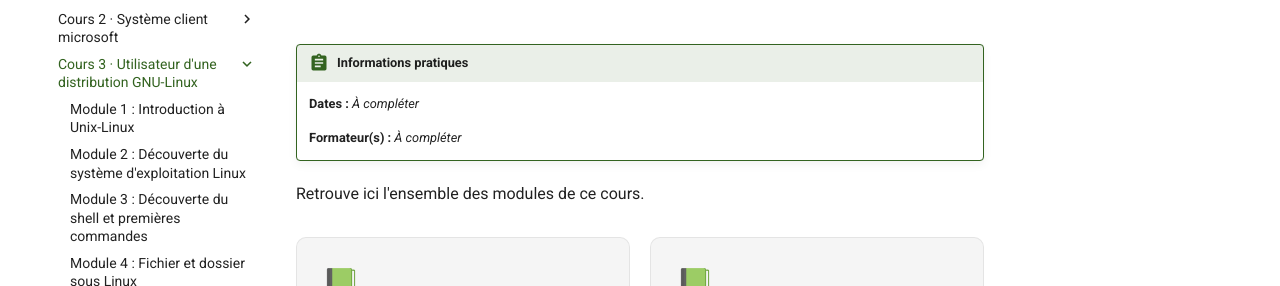
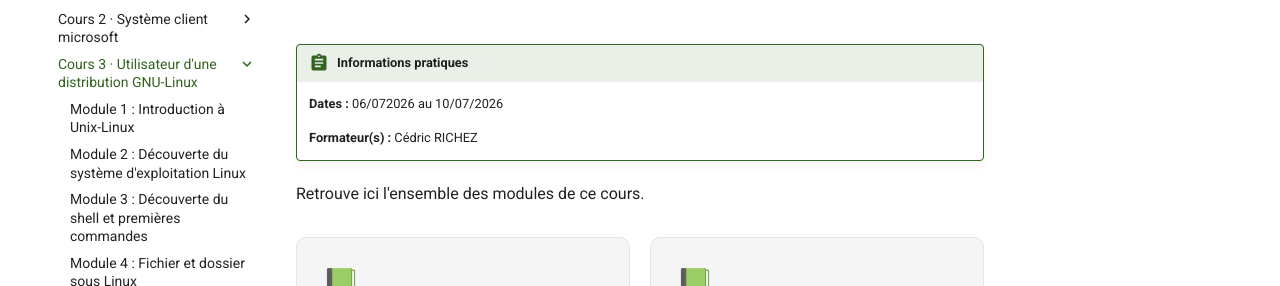
Before and after one commit to Kass-19/tssr-cours, an MkDocs documentation site: the page built from docs/cours/cours-03-utilisateur-d-une-distribution-gnu-linux/index.md, in a window 1280 px wide and 900 px high. Shown: the part 218-504 px from the top of the window. Built offline with MkDocs 1.6.1 and Material for MkDocs 9.7.7, drawn with Linux system fonts in a browser that asks for light colours; comment, search, counter and statistics services are not loaded.

Commit message:
Update course dates and instructor information

```diff
--- a/docs/cours/cours-03-utilisateur-d-une-distribution-gnu-linux/index.md
+++ b/docs/cours/cours-03-utilisateur-d-une-distribution-gnu-linux/index.md
@@ -1,9 +1,9 @@
 # Cours 3 - Utilisateur d'une distribution GNU-Linux
 
 !!! abstract "Informations pratiques"
-    **Dates :** _À compléter_
+    **Dates :** 06/072026 au 10/07/2026
 
-    **Formateur(s) :** _À compléter_
+    **Formateur(s) :** Cédric RICHEZ
 
 Retrouve ici l'ensemble des modules de ce cours.
 
```
